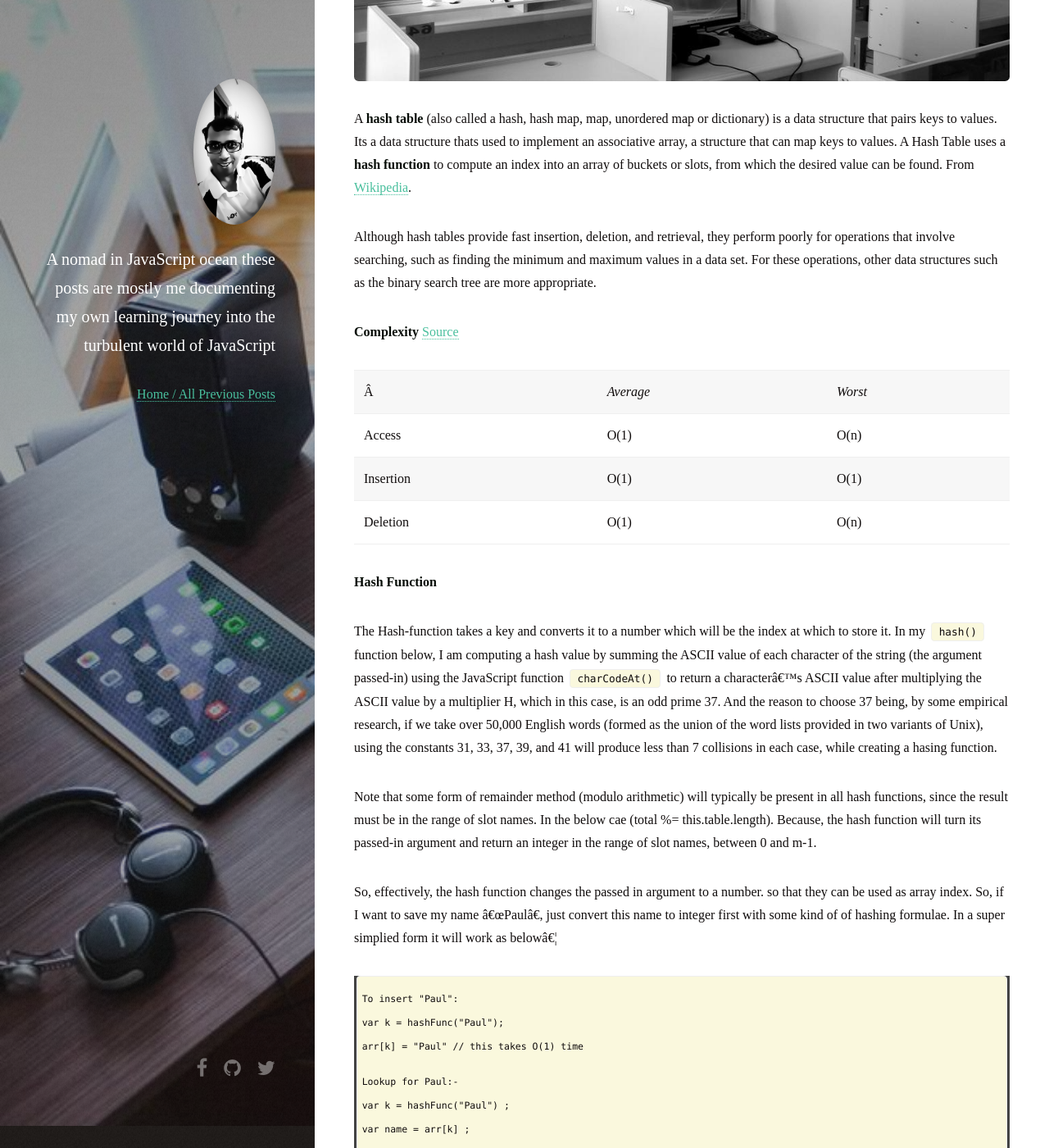
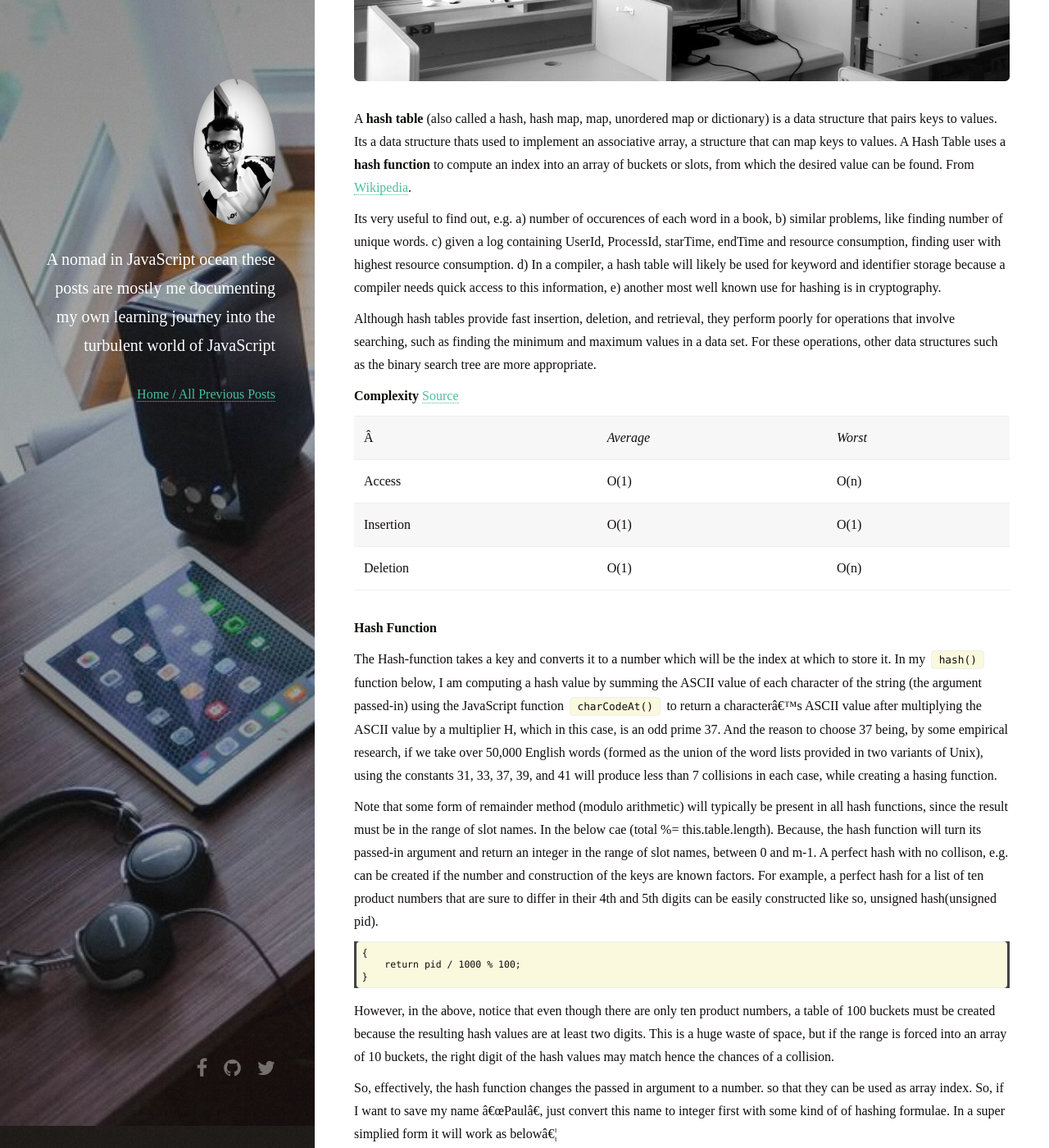
Before and after one commit to rohan-paul/rohan-paul.github.io, a Jekyll site: the page built from _posts/2018-01-01-Algorithm-in-JavaScript-Hash_Table.md, in a window 1280 px wide and 1400 px high, scrolled down 547 px. Shown: the whole window at 82% size. Built offline with Jekyll 4.4.1, drawn with Linux system fonts in a browser that asks for light colours; nearby versions of some CDN libraries; comment, search, counter and statistics services are not loaded; some of the changed text lies outside the part shown.

Commit message:
updating hashTable

````diff
--- a/_posts/2018-01-01-Algorithm-in-JavaScript-Hash_Table.md
+++ b/_posts/2018-01-01-Algorithm-in-JavaScript-Hash_Table.md
@@ -8,6 +8,8 @@ categories: JavaScript
 <img src="/images/fulls/Hash-Table-in-JS.jpeg" class="fit image">
 
 A **hash table** (also called a hash, hash map, map, unordered map or dictionary) is a data structure that pairs keys to values. Its a data structure thats used to implement an associative array, a structure that can map keys to values. A Hash Table uses a **hash function** to compute an index into an array of buckets or slots, from which the desired value can be found. From [Wikipedia](https://en.wikipedia.org/wiki/Hash_table).
+
+Its very useful to find out, e.g. a) number of occurences of each word in a book, b) similar problems, like finding number of unique words. c) given a log containing UserId, ProcessId, starTime, endTime and resource consumption, finding user with highest resource consumption. d) In a compiler, a hash table will likely be used for keyword and identifier storage because a compiler needs quick access to this information, e) another most well known use for hashing is in cryptography.
 
 Although hash tables provide fast insertion, deletion, and retrieval, they perform poorly for operations that involve searching, such as finding the minimum and maximum
 values in a data set. For these operations, other data structures such as the binary search tree are more appropriate.
@@ -24,7 +26,16 @@ Deletion | O(1) | O(n)
 
 The Hash-function takes a key and converts it to a number which will be the index at which to store it. In my ``hash()`` function below, I am computing a hash value by summing the ASCII value of each character of the string (the argument passed-in) using the JavaScript function ``charCodeAt()`` to return a character’s ASCII value after multiplying the ASCII value by a multiplier H, which in this case, is an odd prime 37. And the reason to choose 37 being, by some empirical research, if we take over 50,000 English words (formed as the union of the word lists provided in two variants of Unix), using the constants 31, 33, 37, 39, and 41 will produce less than 7 collisions in each case, while creating a hasing function.
 
-Note that some form of remainder method (modulo arithmetic) will typically be present in all hash functions, since the result must be in the range of slot names. In the below cae (total %= this.table.length). Because, the hash function will turn its passed-in argument and return an integer in the range of slot names, between 0 and m-1.
+Note that some form of remainder method (modulo arithmetic) will typically be present in all hash functions, since the result must be in the range of slot names. In the below cae (total %= this.table.length). Because, the hash function will turn its passed-in argument and return an integer in the range of slot names, between 0 and m-1. A perfect hash with no collison, e.g. can be created if the number and construction of the keys are known factors. For example, a perfect hash for a list of ten product numbers that are sure to differ in their 4th and 5th digits can be easily constructed like so,
+unsigned hash(unsigned pid).
+
+```
+{
+    return pid / 1000 % 100;
+}
+```
+
+However, in the above, notice that even though there are only ten product numbers, a table of 100 buckets must be created because the resulting hash values are at least two digits. This is a huge waste of space, but if the range is forced into an array of 10 buckets, the right digit of the hash values may match hence the chances of a collision.
 
 So, effectively, the hash function changes the passed in argument to a number. so that they can be used as array index. So, if I want to save my name "Paul", just convert this name to integer first with some kind of of hashing formulae. In a super simplied form it will work as below...
 
@@ -82,7 +93,7 @@ Even with an efficient hash function, it is possible for two keys to hash (the r
 
 **Measuring performance**
 
-Lets design a test that generates 100,000 keys and values, then measures how long it takes to insert (``put()``) and then read (``get()``) them from the hash table.
+For the generic HashTable program that I wrote at the top of this page, lets design a test that generates 100,000 keys and values, then measures how long it takes to insert (``put()``) and then read (``get()``) them from the hash table.
 I took the ``makeid`` function from [StackOverflow](https://stackoverflow.com/a/1349426/1902852) that would generate 100,000 character string composed of characters picked randomly from the set [a-zA-Z0-9].
 I use ``console.time`` and ``console.timeEnd`` to measure how fast our hash table is.
 
@@ -91,6 +102,8 @@ I use ``console.time`` and ``console.timeEnd`` to measure how fast our hash tabl
 <script async src="https://production-assets.codepen.io/assets/embed/ei.js"></script>
 
 And it looks like the **Linear Probing technique** runs much faster.
+
+
 
 **The great confusion about Hash vs Objects in JavaScript**
 
--- a/css/main.css
+++ b/css/main.css
@@ -15,6 +15,7 @@
 
 	article, aside, details, figcaption, figure, footer, header, hgroup, menu, nav, section {
 		display: block;
+		margin:0em;
 	}
 
 	body {
@@ -238,7 +239,7 @@
 	}
 
 	.row.uniform > * > :last-child {
-		margin-bottom: 0;
+		margin-bottom: -20px;
 	}
 
 	.row.\30 \25 > * {
@@ -1587,6 +1588,7 @@
 	strong, b {
 		color: #060C06;
 		font-weight: 800;
+
 	}
 
 	em, i {
@@ -1594,7 +1596,10 @@
 	}
 
 	p {
-		margin: 0 0 2em 0;
+		margin-top: 10px;
+	    margin-bottom: 10px;
+	    margin-right: 0;
+	    margin-left: 0;
 	}
 
 	h1, h2, h3, h4, h5, h6 {
@@ -1938,14 +1943,14 @@
 	.box {
 		border-radius: 0.35em;
 		border: solid 2px #efefef;
-		margin-bottom: 2em;
+		margin-bottom: -20px;
 		padding: 1.5em;
 	}
 
 		.box > :last-child,
 		.box > :last-child > :last-child,
 		.box > :last-child > :last-child > :last-child {
-			margin-bottom: 0;
+			margin-bottom: -20px;
 		}
 
 		.box.alt {
@@ -2172,7 +2177,7 @@
 				}
 
 				ul.actions.vertical li > * {
-					margin-bottom: 0;
+					margin-bottom: -20px;
 				}
 
 			ul.actions.vertical.small li {
@@ -2197,7 +2202,7 @@
 				}
 
 					ul.actions.fit li > * {
-						margin-bottom: 0;
+						margin-bottom: -20px;
 					}
 
 				ul.actions.fit.small {
@@ -2476,6 +2481,7 @@
 
 		#header strong, #header b {
 			color: #ffffff;
+			margin-bottom: -20px;
 		}
 
 		#header h2, #header h3, #header h4, #header h5, #header h6 {
````
